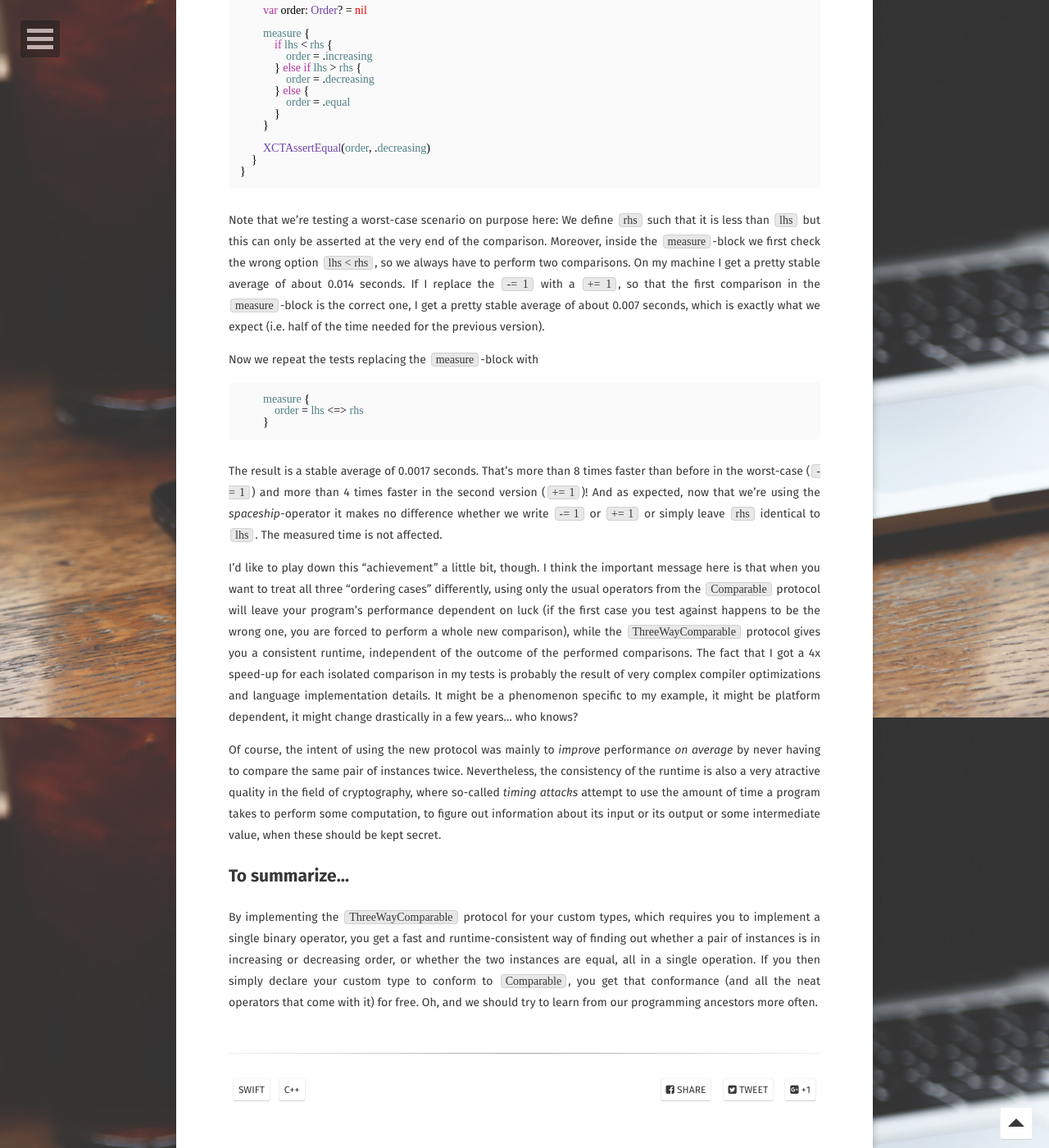
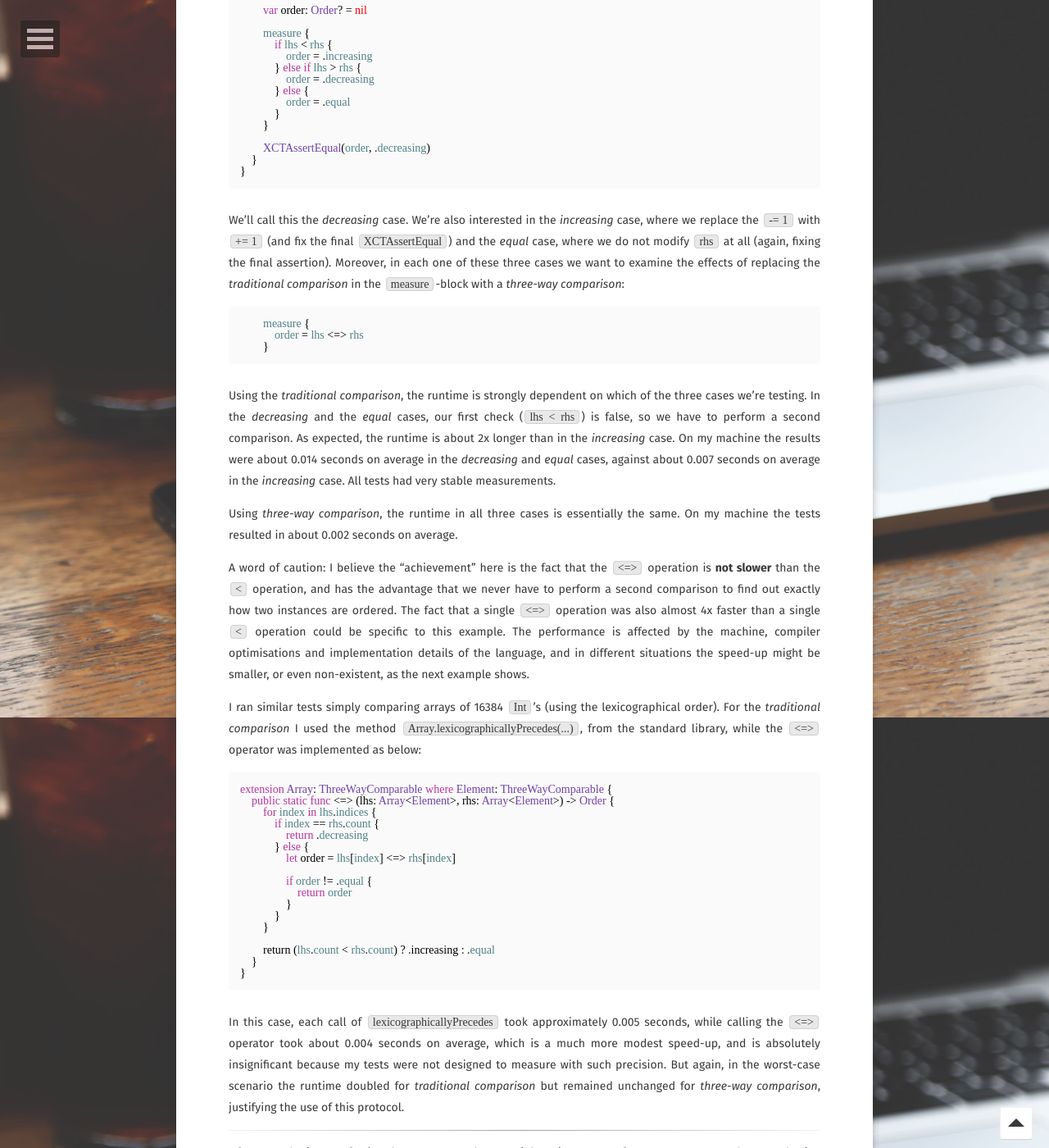
Before and after one commit to twoablog/twoablog.github.io, a Jekyll site: the page built from _posts/2018-05-19-three-way-comparable.md, in a window 1280 px wide and 1400 px high, scrolled down 3625 px. Shown: the whole window at 82% size. Built offline with Jekyll 4.4.1, drawn with Linux system fonts in a browser that asks for light colours; some web fonts are replaced; some of the changed text lies outside the part shown.

Commit message:
Made improvements and ran a spell checker.

````diff
--- a/_posts/2018-05-19-three-way-comparable.md
+++ b/_posts/2018-05-19-three-way-comparable.md
@@ -112,7 +112,7 @@ extension Pair: ThreeWayComparable {
 
 extension Int: ThreeWayComparable {}
 
-// Depth-14 nesting means we're holding 2^14 = 16384 `Int`s in each
+// Depth-14 nesting means we're holding 2^14 = 16384 `Int`'s in each
 // `ComparePair` instance. That's 128 KB on a 64-Bit machine.
 typealias ComparePair =
 	Pair<
@@ -174,22 +174,47 @@ class ThreeWayComparableTests: XCTestCase {
 }
 ```
 
-Note that we're testing a worst-case scenario on purpose here: We define `rhs` such that it is less than `lhs` but this can only be asserted at the very end of the comparison. Moreover, inside the `measure`-block we first check the wrong option `lhs < rhs`, so we always have to perform two comparisons. On my machine I get a pretty stable average of about 0.014 seconds. If I replace the `-= 1` with a `+= 1`, so that the first comparison in the `measure`-block is the correct one, I get a pretty stable average of about 0.007 seconds, which is exactly what we expect (i.e. half of the time needed for the previous version).
-
-Now we repeat the tests replacing the `measure`-block with
+We'll call this the _decreasing_ case. We're also interested in the _increasing_ case, where we replace the `-= 1` with `+= 1` (and fix the final `XCTAssertEqual`) and the _equal_ case, where we do not modify `rhs` at all (again, fixing the final assertion). Moreover, in each one of these three cases we want to examine the effects of replacing the _traditional comparison_ in the `measure`-block with a _three-way comparison_:
 
 ```swift
 		measure {
 			order = lhs <=> rhs
 		}
 ```
+Using the _traditional comparison_, the runtime is strongly dependent on which of the three cases we're testing. In the _decreasing_ and the _equal_ cases, our first check (`lhs < rhs`) is false, so we have to perform a second comparison. As expected, the runtime is about 2x longer than in the _increasing_ case. On my machine the results were about 0.014 seconds on average in the _decreasing_ and _equal_ cases, against about 0.007 seconds on average in the _increasing_ case. All tests had very stable measurements.
 
-The result is a stable average of 0.0017 seconds. That's more than 8 times faster than before in the worst-case (`-= 1`) and more than 4 times faster in the second version (`+= 1`)! And as expected, now that we're using the *spaceship*-operator it makes no difference whether we write `-= 1` or `+= 1` or simply leave `rhs` identical to `lhs`. The measured time is not affected.
+Using _three-way comparison_, the runtime in all three cases is essentially the same. On my machine the tests resulted in about 0.002 seconds on average.
 
-I'd like to play down this "achievement" a little bit, though. I think the important message here is that when you want to treat all three "ordering cases" differently, using only the usual operators from the `Comparable` protocol will leave your program's performance dependent on luck (if the first case you test against happens to be the wrong one, you are forced to perform a whole new comparison), while the `ThreeWayComparable` protocol gives you a consistent runtime, independent of the outcome of the performed comparisons. The fact that I got a 4x speed-up for each isolated comparison in my tests is probably the result of very complex compiler optimizations and language implementation details. It might be a phenomenon specific to my example, it might be platform dependent, it might change drastically in a few years... who knows?
+A word of caution: I believe the "achievement" here is the fact that the `<=>` operation is __not slower__ than the `<` operation, and has the advantage that we never have to perform a second comparison to find out exactly how two instances are ordered. The fact that a single `<=>` operation was also almost 4x faster than a single `<` operation could be specific to this example. The performance is affected by the machine, compiler optimisations and implementation details of the language, and in different situations the speed-up might be smaller, or even non-existent, as the next example shows.
 
-Of course, the intent of using the new protocol was mainly to *improve* performance *on average* by never having to compare the same pair of instances twice. Nevertheless, the consistency of the runtime is also a very atractive quality in the field of cryptography, where so-called *timing attacks* attempt to use the amount of time a program takes to perform some computation, to figure out information about its input or its output or some intermediate value, when these should be kept secret.
+I ran similar tests simply comparing arrays of 16384 `Int`'s (using the lexicographical order). For the _traditional comparison_ I used the method `Array.lexicographicallyPrecedes(...)`, from the standard library, while the `<=>` operator was implemented as below:
 
-## To summarize...
+```swift
+extension Array: ThreeWayComparable where Element: ThreeWayComparable {
+	public static func <=> (lhs: Array<Element>, rhs: Array<Element>) -> Order {
+		for index in lhs.indices {
+			if index == rhs.count {
+				return .decreasing
+			} else {
+				let order = lhs[index] <=> rhs[index]
 
-By implementing  the `ThreeWayComparable` protocol for your custom types, which requires you to implement a single binary operator, you get a fast and runtime-consistent way of finding out whether a pair of instances is in increasing or decreasing order, or whether the two instances are equal, all in a single operation. If you then simply declare your custom type to conform to `Comparable`, you get that conformance (and all the neat operators that come with it) for free. Oh, and we should try to learn from our programming ancestors more often.
+				if order != .equal {
+					return order
+				}
+			}
+		}
+
+		return (lhs.count < rhs.count) ? .increasing : .equal
+	}
+}
+```
+
+In this case, each call of `lexicographicallyPrecedes` took approximately 0.005 seconds, while calling the `<=>` operator took about 0.004 seconds on average, which is a much more modest speed-up, and is absolutely insignificant because my tests were not designed to measure with such precision. But again, in the worst-case scenario the runtime doubled for _traditional comparison_ but remained unchanged for _three-way comparison_, justifying the use of this protocol.
+
+---
+
+Of course, the intent of using the new protocol was mainly to improve performance *on average* by never having to compare the same pair of instances twice. Nevertheless, the consistency of the runtime is also a very attractive quality in the field of cryptography, where so-called *timing attacks* attempt to use the amount of time a program takes to perform some computation, to figure out information about its input or its output or some intermediate value, when these should be kept secret.
+
+## To summarise...
+
+By implementing  the `ThreeWayComparable` protocol for your custom types, which requires you to implement a single binary operator, you get a fast and runtime-consistent way of finding out whether a pair of instances is in increasing or decreasing order, or whether the two instances are equal, all in a single operation. If you then simply declare your custom type to conform to `Comparable`, you get that conformance (and all the neat operators that come with it) for free. Oh, and we should never underestimate how much we can learn from older, battle-tested programming languages.
````
Also changed, not shown: other parts of _posts/2018-05-19-three-way-comparable.md (+2 -2 lines).
